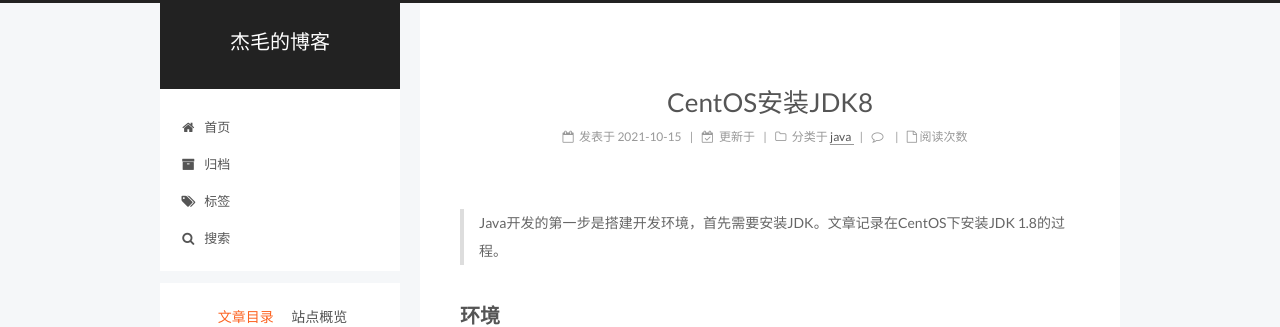
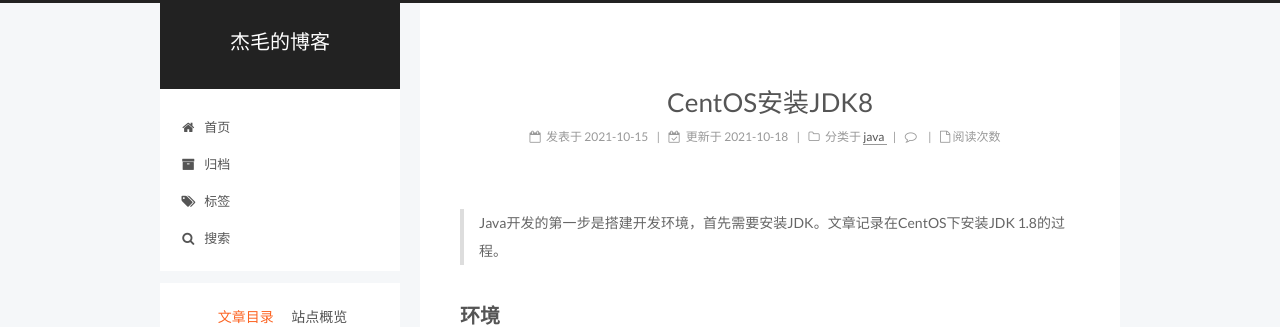
Before and after one commit to jiemaoli/jiemaoli.github.io, a Jekyll site: the page built from _posts/2021-10-15-centos-install-jdk8.md, in a window 1280 px wide. Shown: the top 327 px of the page. Built offline with Jekyll 4.4.1, drawn with Linux system fonts in a browser that asks for light colours; comment, search, counter and statistics services are not loaded.

Commit message:
add updated time

```diff
--- a/_posts/2021-10-15-centos-install-jdk8.md
+++ b/_posts/2021-10-15-centos-install-jdk8.md
@@ -6,6 +6,7 @@ categories:
 tags:
  - CentOS
  - JDK 1.8
+updated: 2021-10-18
 ---
 
 > Java开发的第一步是搭建开发环境，首先需要安装JDK。文章记录在CentOS下安装JDK 1.8的过程。
```
